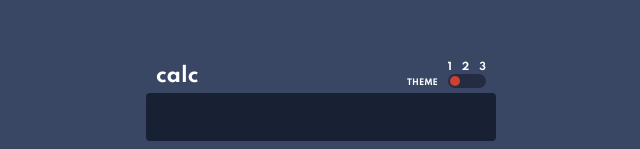
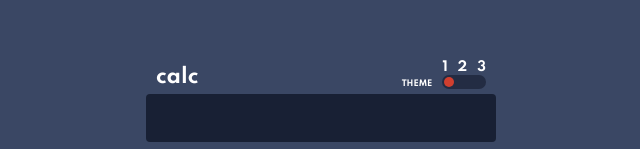
Before and after one commit to Dewaley/Calculator-react, a React (Create React App) app: page / in a window 1280 px wide. Shown: the part 157-306 px from the top of the page, without its empty margins (319-959 px from the left). Built offline with nearby package versions, Linux system fonts and the light colour scheme.

Commit message:
Readme fixed and toggle button enlarged

```diff
--- a/src/App.css
+++ b/src/App.css
@@ -120,7 +120,7 @@ header h1 {
 .top {
   display: flex;
   justify-content: space-between;
-  font-size: 10px;
+  font-size: 13px;
 }
 .theme2 {
   margin: 0 10px;
```
Also changed, not shown: 1 other file (tests, documents, lock files or other folders).
